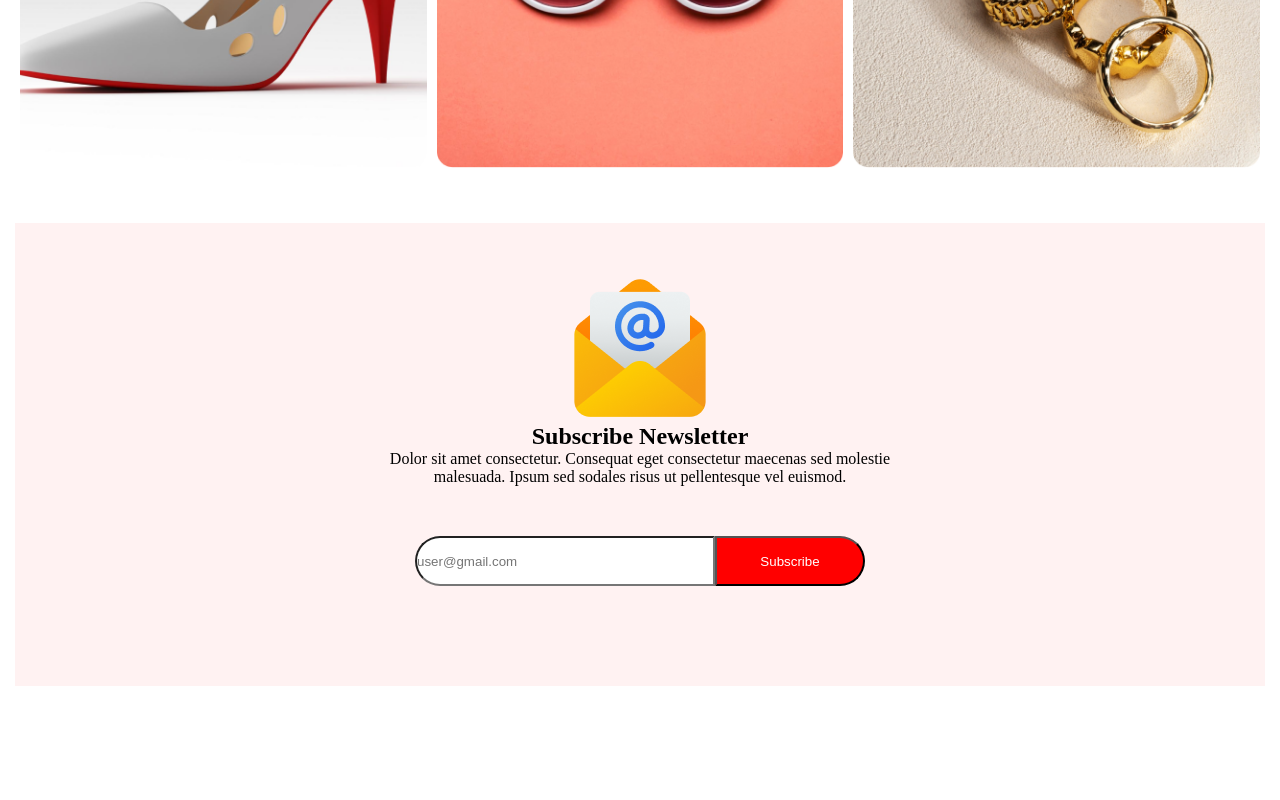
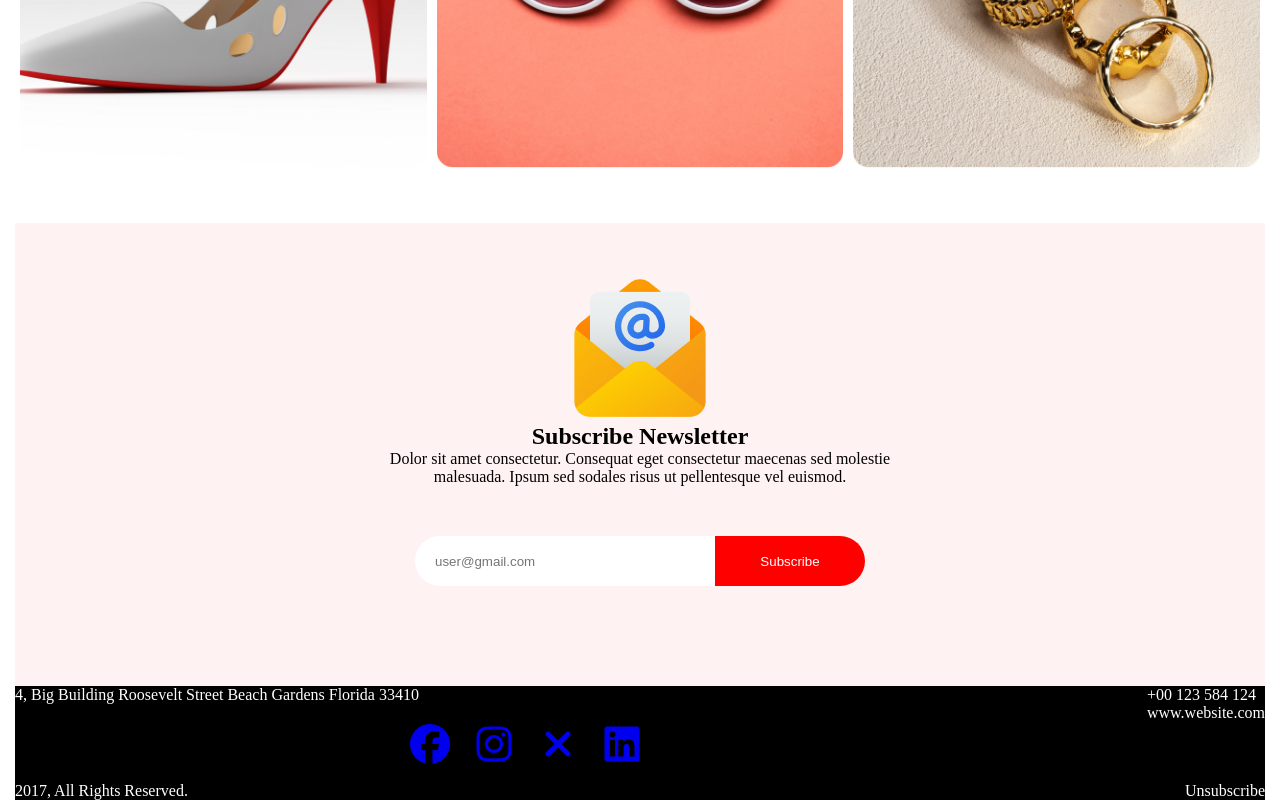
Before and after one commit to Siblur-Rahman/P-Hero-Assignment-01, a plain HTML site: page index.html in a window 1280 px wide. Shown: the part 3057-3857 px from the top of the page. Before the commit the page ends 3743 px from the top, so only its background shows below. Drawn offline with Linux system fonts and the light colour scheme.

Commit message:
edit footer

```diff
--- a/css/style.css
+++ b/css/style.css
@@ -4,6 +4,11 @@
     margin: 0;
     padding: 0;
     box-sizing: border-box;
+}
+.clearfix::after {
+    content: "";
+    clear: both;
+    display: block;
 }
 #container{
     width: 1250px;
@@ -158,17 +163,59 @@ background-color: #FFF2F2;
 .input-subscribe-button input{
     width: 300px;
     height: 50px;
-    border-top-left-radius: 50px;
-    border-bottom-left-radius: 50px;
+    border: none;
+    padding-left: 20px;
+    border-top-left-radius: 40px;
+    border-bottom-left-radius: 40px;
 }
 .input-subscribe-button button{
     width: 150px;
     height: 50px;
     background-color: #FF0000;
     color: #fff;
-    border-top-right-radius: 50px;
-    border-bottom-right-radius: 50px;
+    border: none;
+    border-top-right-radius: 40px;
+    border-bottom-right-radius: 40px;
 }
 footer{
+    background: #000;
+    width: 1250px;
+    margin: auto;
+}
+.top-footer div:first-child{
+    color: #fff;
+    float: left;
+}
+.top-footer div:last-child{
+    color: #fff;
+    float:right
+}
+.top-footer{
 
 }
+.top-footer{
+
+}
+.midlee-footer{
+    width: 480px;
+    margin: auto;
+}
+.midlee-footer a{
+    width: 60px;
+    height: 60px;
+    font-size: 40px;
+    text-align: center;
+    display: inline-block;
+}
+.midlee-footer a i{
+
+}
+.bottom-footer{
+    color: #fff;
+}
+.bottom-footer div:first-child{
+    float: left;
+}
+.bottom-footer div:last-child{
+    float:right
+}
--- a/index.html
+++ b/index.html
@@ -87,11 +87,31 @@
         <section id="">
         </section>
         <!-- End Section -->
-        <!-- Start Section -->
-        <footer>
-
-        </footer>
-        <!-- End Section -->
     </div>
+    <!-- Start Section -->
+    <footer>
+        <div class="top-footer clearfix">
+            <div>
+                4, Big Building Roosevelt Street Beach Gardens Florida 33410
+            </div>
+            <div>
+                <p>+00 123 584 124</p>
+                <p>www.website.com</p>
+            </div>
+        </div>
+        <div class="midlee-footer">
+            <a href="#"><i class="fa-brands fa-facebook"></i></a>
+            <a href="#"><i class="fa-brands fa-instagram"></i></a>
+            <a href="#"><i class="fa-solid fa-xmark"></i></a>
+            <a href="#"><i class="fa-brands fa-linkedin"></i></a>
+        </div>
+        <div class="bottom-footer clearfix">
+            <div>2017, All Rights Reserved.</div>
+            <div>Unsubscribe</div>
+        </div>
+    </footer>
+    <!-- End Section -->
+    <!-- fontawesome -->
+    <script src="https://kit.fontawesome.com/09ff4c6b49.js" crossorigin="anonymous"></script>
 </body>
 </html>
```
Also changed, not shown: images/Group 70.png, images/Group 700_ld.png (added).
